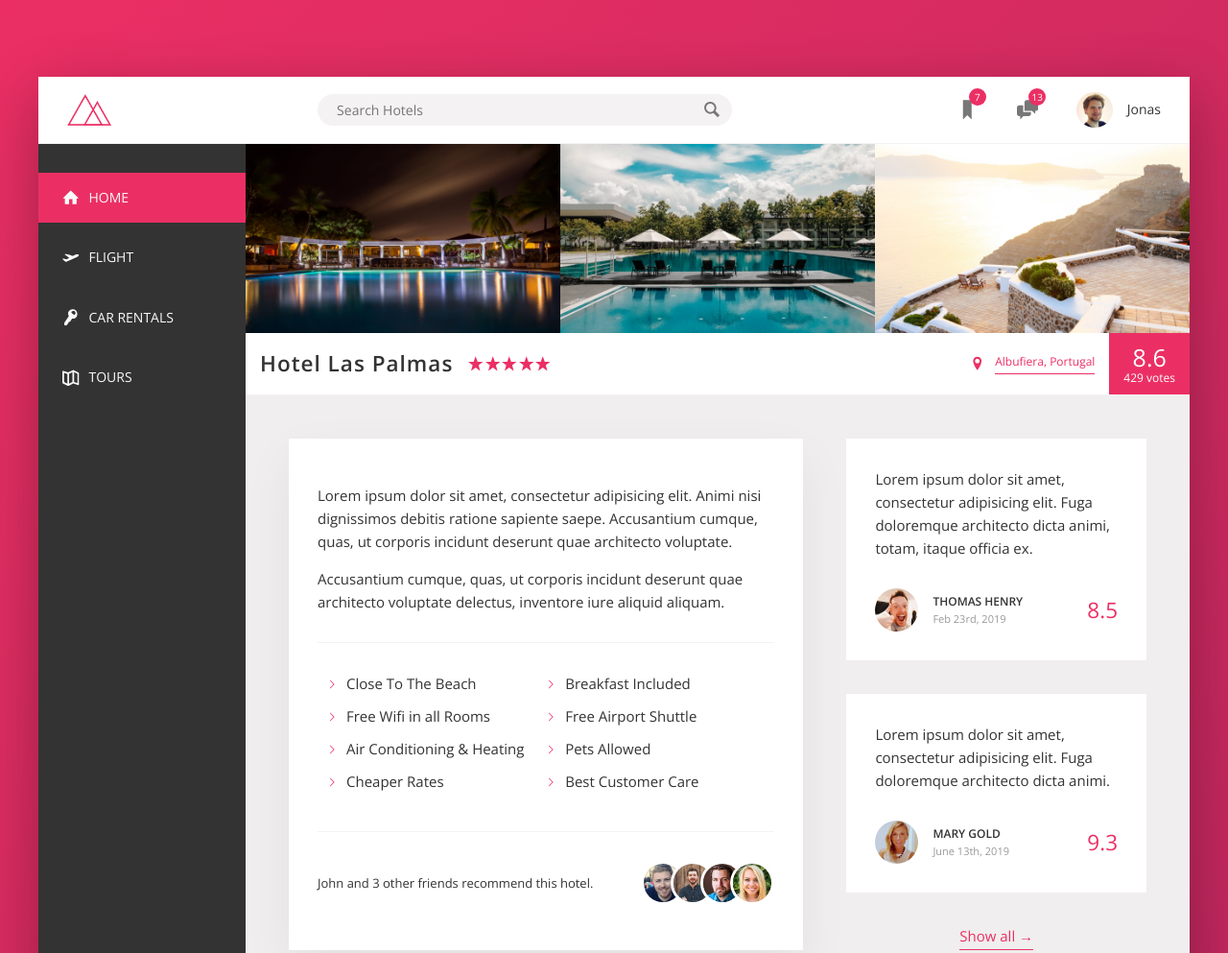
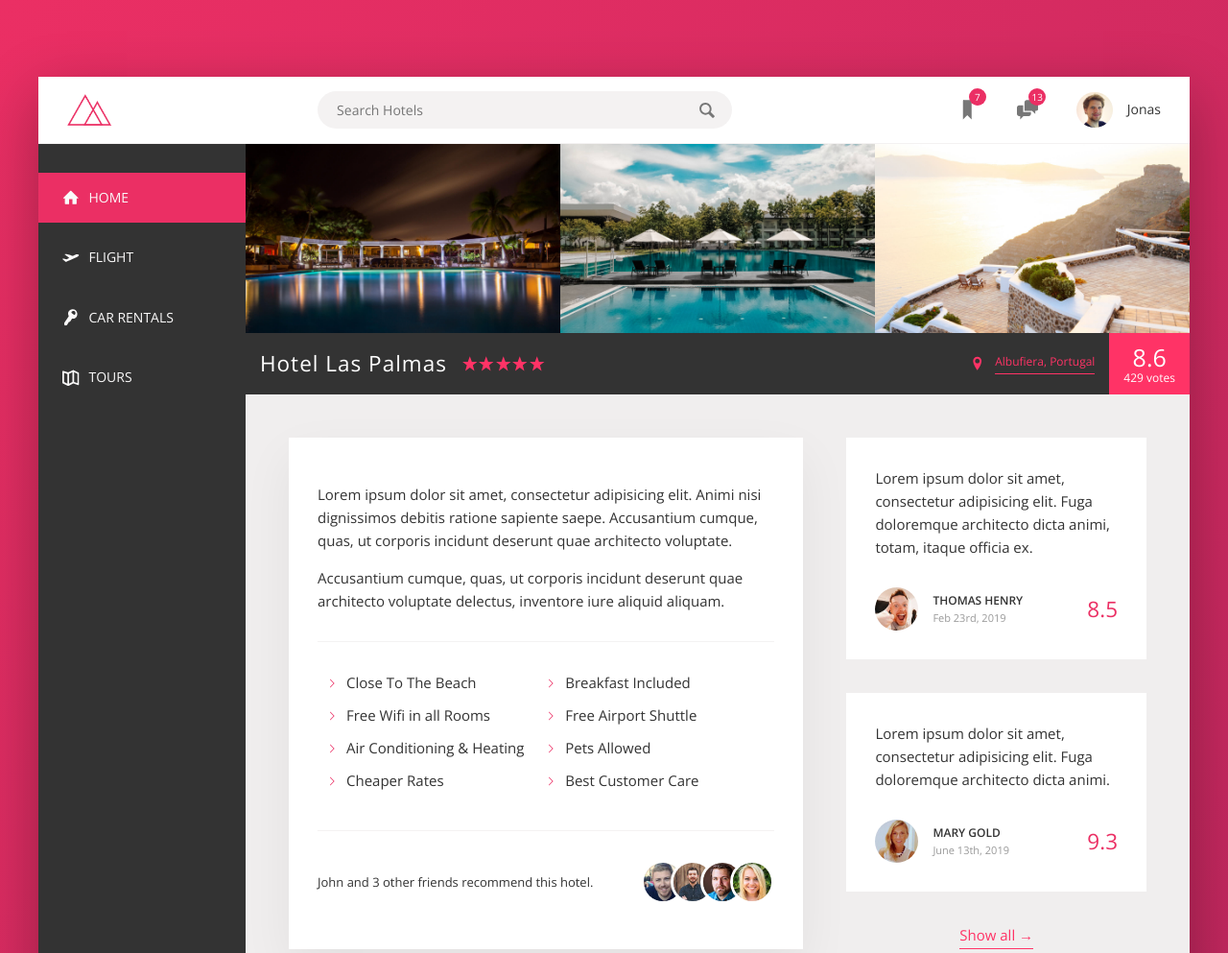
Before and after one commit to mhm13dev/Trillo-App, a website: page index.html in a window 1280 px wide. Shown: the top 993 px of the page at 96% size. Drawn offline with nearby package versions, Linux system fonts and the light colour scheme.

Commit message:
updated some formatting

```diff
--- a/sass/_components.scss
+++ b/sass/_components.scss
@@ -36,7 +36,7 @@
     font-family: inherit;
     font-size: inherit;
     color: inherit;
-    padding: 0.7rem 2rem;
+    padding: 1rem 2rem;
     transition: all 0.2s;
 
     &:focus {
@@ -50,13 +50,30 @@
 
   &__button {
     position: absolute;
-    top: 0.6rem;
-    right: 3.5rem;
+    top: 0rem;
+    right: 3rem;
+    padding: 1rem;
+    line-height: 0;
     background: transparent;
     border: none;
     transition: all 0.2s;
+    @include media($largest) {
+      right: 2.5rem;
+    }
+    @include media($medium) {
+      right: 2.25rem;
+    }
+    @include media($medium-1) {
+      right: 2rem;
+    }
     @include media($small) {
-      right: 4.5rem;
+      right: 4rem;
+    }
+    @include media($smallest) {
+      right: 3.5rem;
+    }
+    @include media($smallest-1) {
+      right: 3rem;
     }
     &:focus {
       outline: none;
@@ -266,19 +283,21 @@
 // OVERVIEW
 .overview {
   display: flex;
-  border-bottom: var(--line);
   align-items: center;
+  background-color: var(--color-grey-dark-1);
   @include media($smallest-1) {
     flex-wrap: wrap;
   }
   &__heading {
     font-size: 2.25rem;
-    font-weight: 700;
+    font-weight: 300;
+    color: #fff;
     letter-spacing: 1px;
     padding: 1rem 1.5rem;
     cursor: default;
     @include media($small) {
       font-size: 1.8rem;
+      font-weight: 400;
       padding: 1rem 0.5rem;
     }
     @include media($smallest-1) {
@@ -303,7 +322,7 @@
   &__icon-location {
     width: 1.75rem;
     height: 1.75rem;
-    fill: var(--color-primary);
+    fill: var(--color-primary-light);
     @include media($small) {
       width: 1.5rem;
       height: 1.5rem;
@@ -332,7 +351,7 @@
     }
   }
   &__rating {
-    background-color: var(--color-primary);
+    background-color: var(--color-primary-light);
     align-self: stretch;
     color: #fff;
     padding: 1rem 1.5rem;
@@ -378,10 +397,10 @@
 .btn-inline {
   background: transparent;
   border: none;
-  color: var(--color-primary);
+  color: var(--color-primary-light);
   font-family: inherit;
   font-size: inherit;
-  border-bottom: 1px solid var(--color-primary);
+  border-bottom: 1px solid var(--color-primary-light);
   padding-bottom: 0.35rem;
   cursor: pointer;
 
@@ -469,9 +488,9 @@
   align-items: center;
   font-size: 1.3rem;
 
-   @include media($smallest-1) {
-      flex-direction: column;
-    }
+  @include media($smallest-1) {
+    flex-direction: column;
+  }
 
   &__count {
     margin-right: auto;
```
Also changed, not shown: css/style.css.
